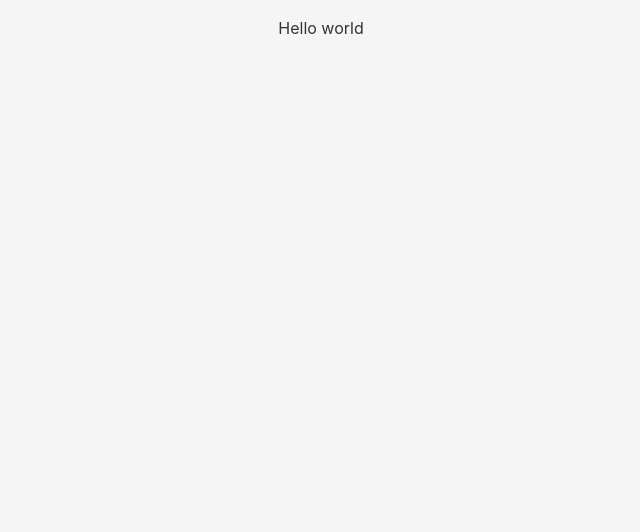
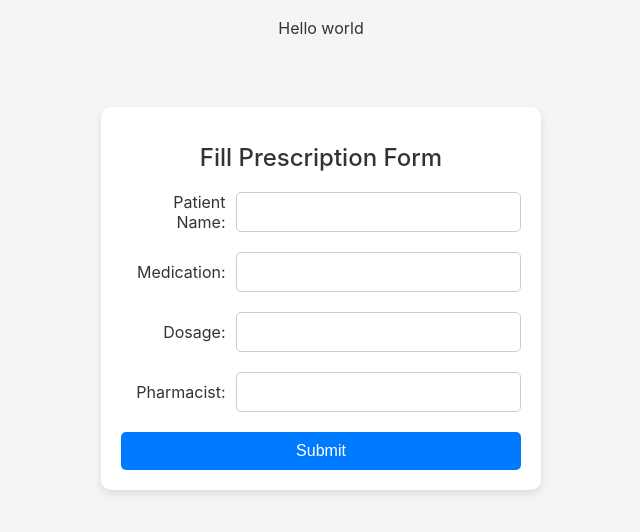
Before and after one commit to oliver-sey/pharmacy-management-system, a React (Create React App) app in the folder frontend/: page /fill in a window 1280 px wide. Before the commit this address had no page. Shown: the top 532 px of the page, without its empty margins (319-959 px from the left). Built offline with nearby package versions, Linux system fonts and the light colour scheme.

Commit message:
manual prescription fill form - UI only

```diff
--- a/frontend/src/App.js
+++ b/frontend/src/App.js
@@ -10,6 +10,7 @@ import {BrowserRouter as Router, Route, Routes} from "react-router-dom";
 import ViewOfMedications from './Pages/ViewOfMedications';
 import ResetPassword from './Pages/ResetPassword'
 import ViewOfEmployees from './Pages/ViewOfEmployees';
+import FillPrescriptionForm from './Pages/FillPrescriptionForm';
 
 function App() {
 
@@ -28,6 +29,7 @@ function App() {
           <Route path='/viewofusers' element={<ViewOfUsers/>}/>
           <Route path='/resetpassword' element ={<ResetPassword/>}/>
           <Route path='/viewofemployees' element ={<ViewOfEmployees/>}/>
+          <Route path='/fill' element ={<FillPrescriptionForm/>}/>
 
         </Routes>
       </Router>
--- /dev/null
+++ b/frontend/src/Pages/FillPrescriptionForm.js
@@ -0,0 +1,134 @@
+import React, { useState } from 'react';
+
+function FillPrescriptionForm() {
+  const [formData, setFormData] = useState({
+    patientName: '',
+    medication: '',
+    dosage: '',
+    pharmacist: ''
+  });
+
+  const handleChange = (e) => {
+    setFormData({
+      ...formData,
+      [e.target.name]: e.target.value,
+    });
+  };
+
+  const handleSubmit = (e) => {
+    e.preventDefault();
+    console.log(formData);
+    setFormData({
+      patientName: '',
+      medication: '',
+      dosage: '',
+      pharmacist: ''
+    });
+  };
+
+  return (
+    <div style={styles.container}>
+      <div className="FillPrescriptionForm" style={styles.formWrapper}>
+        <h1>Fill Prescription Form</h1>
+        <form onSubmit={handleSubmit}>
+          <div style={styles.formGroup}>
+            <label htmlFor="patientName" style={styles.label}>Patient Name:</label>
+            <input
+              type="text"
+              name="patientName"
+              value={formData.patientName}
+              onChange={handleChange}
+              required
+              style={styles.input}
+            />
+          </div>
+
+          <div style={styles.formGroup}>
+            <label htmlFor="medication" style={styles.label}>Medication:</label>
+            <input
+              type="text"
+              name="medication"
+              value={formData.medication}
+              onChange={handleChange}
+              required
+              style={styles.input}
+            />
+          </div>
+
+          <div style={styles.formGroup}>
+            <label htmlFor="dosage" style={styles.label}>Dosage:</label>
+            <input
+              type="text"
+              name="dosage"
+              value={formData.dosage}
+              onChange={handleChange}
+              required
+              style={styles.input}
+            />
+          </div>
+
+          <div style={styles.formGroup}>
+            <label htmlFor="pharmacist" style={styles.label}>Pharmacist:</label>
+            <input
+              type="text"
+              name="pharmacist"
+              value={formData.pharmacist}
+              onChange={handleChange}
+              required
+              style={styles.input}
+            />
+          </div>
+
+          <button type="submit" style={styles.button}>Submit</button>
+        </form>
+      </div>
+    </div>
+  );
+}
+
+const styles = {
+  // This container ensures the form is centered horizontally
+  container: {
+    display: 'flex',
+    justifyContent: 'center',
+    alignItems: 'flex-start',  // Comment this line if you only want horizontal centering
+    paddingTop: '50px',
+    height: '100vh',       // Full height to center vertically as well
+    backgroundColor: '#f5f5f5' // Optional: Set background color for visibility
+  },
+  formWrapper: {
+    width: '400px',        // Set a fixed width for the form to control layout
+    padding: '20px',
+    backgroundColor: '#fff',
+    borderRadius: '10px',
+    boxShadow: '0 4px 8px rgba(0, 0, 0, 0.1)',
+  },
+  formGroup: {
+    display: 'flex',
+    alignItems: 'center',
+    marginBottom: '20px'
+  },
+  label: {
+    width: '150px',        // Fixed width for labels to ensure alignment
+    marginRight: '10px',
+    textAlign: 'right'     // Aligns label text to the right
+  },
+  input: {
+    padding: '10px',
+    borderRadius: '5px',
+    border: '1px solid #ccc',
+    width: '100%',         // Ensures inputs take full width inside the form
+    boxSizing: 'border-box'
+  },
+  button: {
+    width: '100%',
+    padding: '10px',
+    backgroundColor: '#007bff',
+    color: '#fff',
+    border: 'none',
+    borderRadius: '5px',
+    cursor: 'pointer'
+  }
+};
+
+export default FillPrescriptionForm;
```
